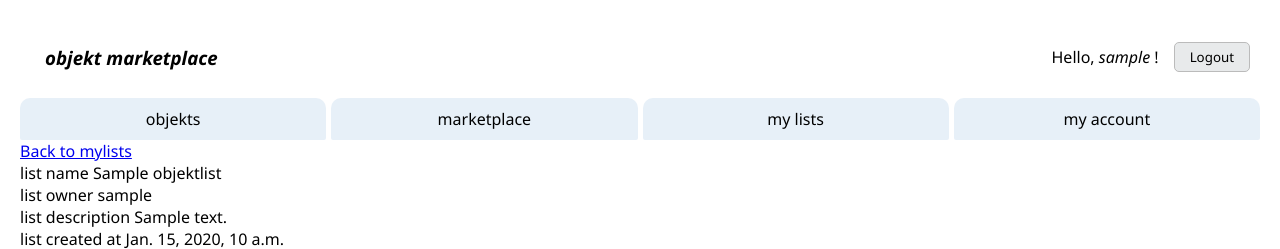
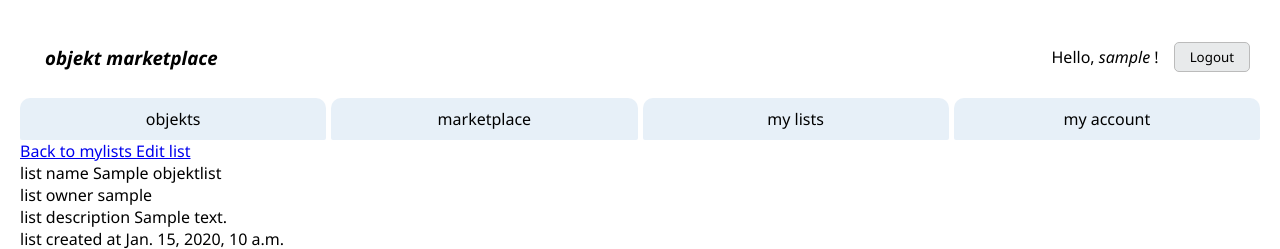
Before and after one commit to aomou/objekt-marketplace, a Django app: page /marketplace/list/1 in a window 1280 px wide. Shown: the top 249 px of the page. Run offline with Django 5.2, Linux system fonts and the light colour scheme; a user stored in the database is signed in; data comes from the database, SQL or seed files in the repository; tables that the repository leaves empty hold one stand-in row (values such as "Sample post"); parts of the project's set-up code (start-up, migrations or seed data) failed here and were passed over; some web fonts are replaced.

Commit message:
Add edit list btn to list details

```diff
--- a/apps/marketplace/views.py
+++ b/apps/marketplace/views.py
@@ -7,6 +7,8 @@ from django.contrib.auth.models import User
 from django.views.generic import ListView, DetailView, CreateView, DeleteView, UpdateView
 from django.http import HttpResponseNotAllowed
 from django.contrib import messages
+from django.urls import reverse_lazy
+
 
 # 列出使用者的所有清單 -> 好像沒用到？？
 
@@ -64,7 +66,10 @@ class ObjektListDetailsView(LoginRequiredMixin, DetailView):
 class CreateListView(CreateView):
     model = ObjektList
     form_class = ListEditForm
-    success_url = '/marketplace/mylists'  # 儲存成功後要導向的網址
+
+    # 儲存成功後要導向的網址
+    def get_success_url(self):
+        return reverse_lazy('list_details', kwargs={'pk': self.object.pk})
 
     def form_valid(self, form):
         obj = form.save(commit=False)  # 拿出來 先不存
@@ -76,7 +81,10 @@ class CreateListView(CreateView):
 class UpdateListView(UpdateView):
     model = ObjektList
     form_class = ListEditForm
-    success_url = '/marketplace/mylists'
+
+    # 儲存成功後要導向的網址
+    def get_success_url(self):
+        return reverse_lazy('list_details', kwargs={'pk': self.object.pk})
 
     def get_queryset(self):
         return ObjektList.objects.filter(owner=self.request.user).order_by('-created_at')
@@ -84,7 +92,7 @@ class UpdateListView(UpdateView):
 # delete
 class DeleteListView(DeleteView):
     model = ObjektList
-    success_url = '/marketplace/mylists'
+    success_url = '/marketplace/mylists' # 儲存成功後要導向的網址
 
     # 只能刪自己的 list
     def get_queryset(self):
--- a/templates/marketplace/details.html
+++ b/templates/marketplace/details.html
@@ -12,8 +12,9 @@
 
 
 {% block content %}
-    <div class="back-to-mylists">
+    <div class="list-details-links">
         <a href="{% url 'mylists' %}"> Back to mylists </a>
+        <a href="{% url 'update_list' pk=objektlist.pk%}"> Edit list </a>
     </div>
     <div class="list-info">
         <div> <label> list name </label> {{ objektlist.name }} </div>
```
